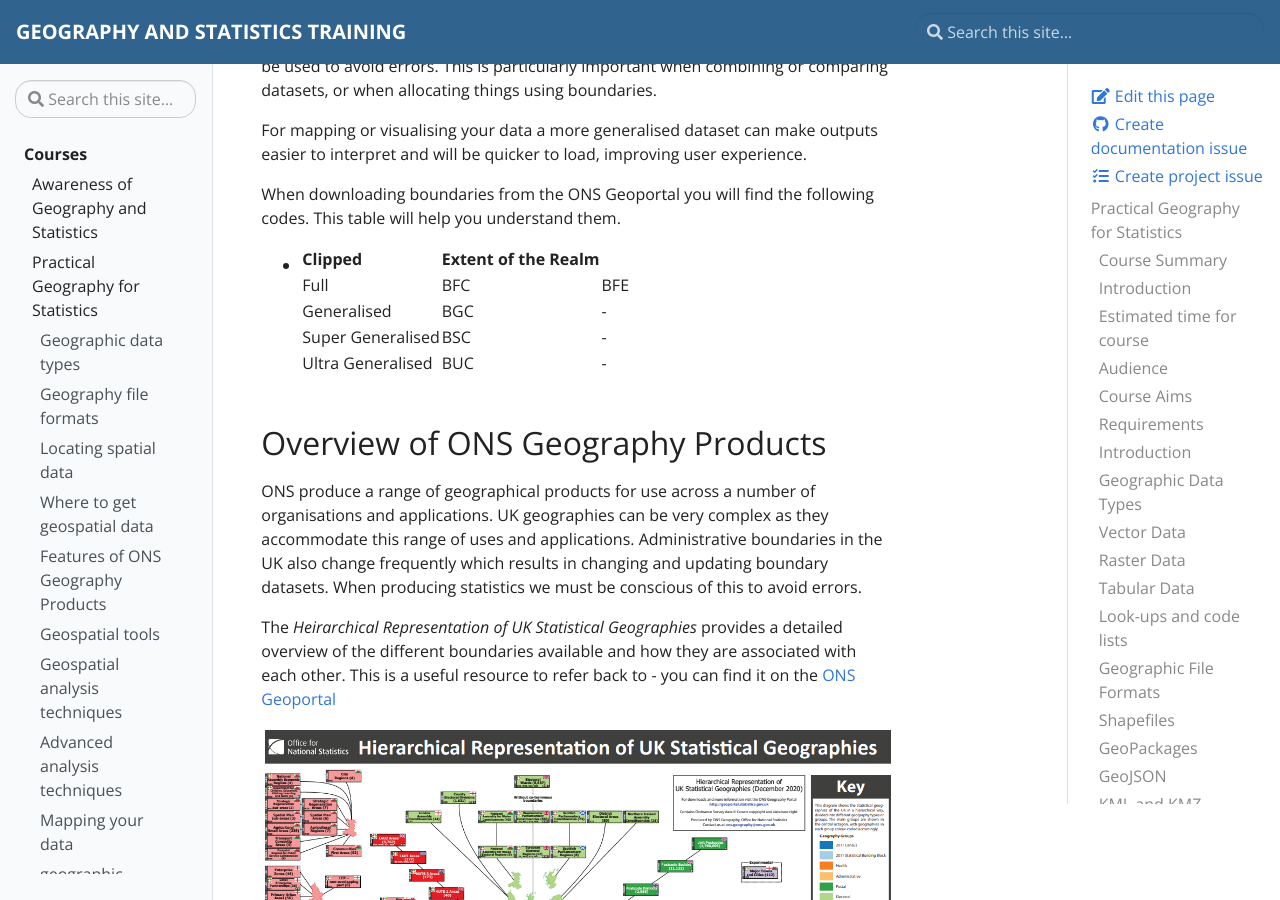
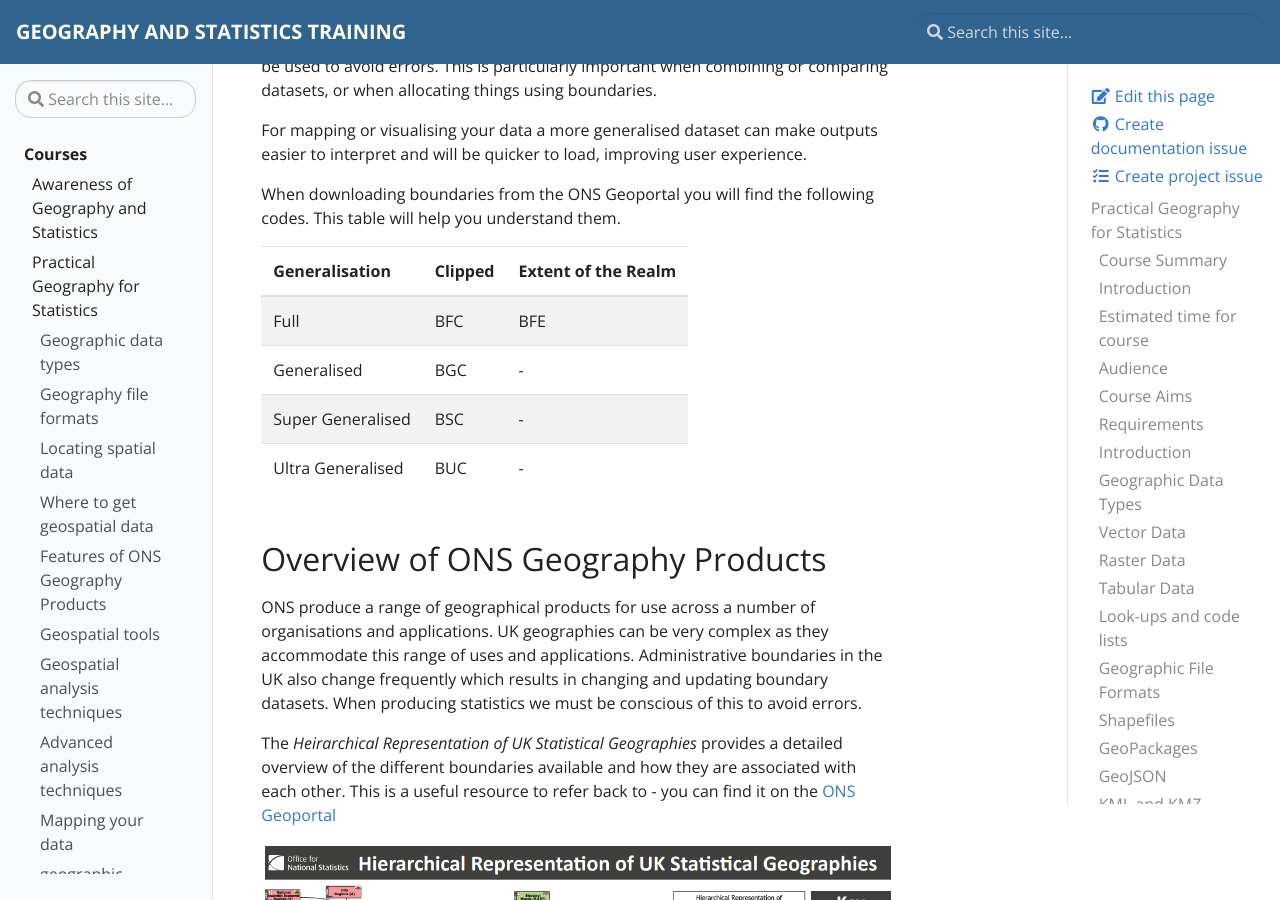
Before and after one commit to ONSgeo/geospatial-training, a Jekyll site: the page built from _docs/practical_geog_and_stats.md, in a window 1280 px wide and 900 px high, scrolled down 11994 px. Built offline with Jekyll 4.4.1, drawn with Linux system fonts in a browser that asks for light colours.

Commit message:
fix broken table

```diff
--- a/_docs/practical_geog_and_stats.md
+++ b/_docs/practical_geog_and_stats.md
@@ -250,7 +250,7 @@ For mapping or visualising your data a more generalised dataset can make outputs
 
 When downloading boundaries from the ONS Geoportal you will find the following codes. This table will help you understand them.
 
-- | Clipped | Extent of the Realm
+Generalisation | Clipped | Extent of the Realm
 --- | --- | ---
 Full | BFC | BFE
 Generalised | BGC | -
```
